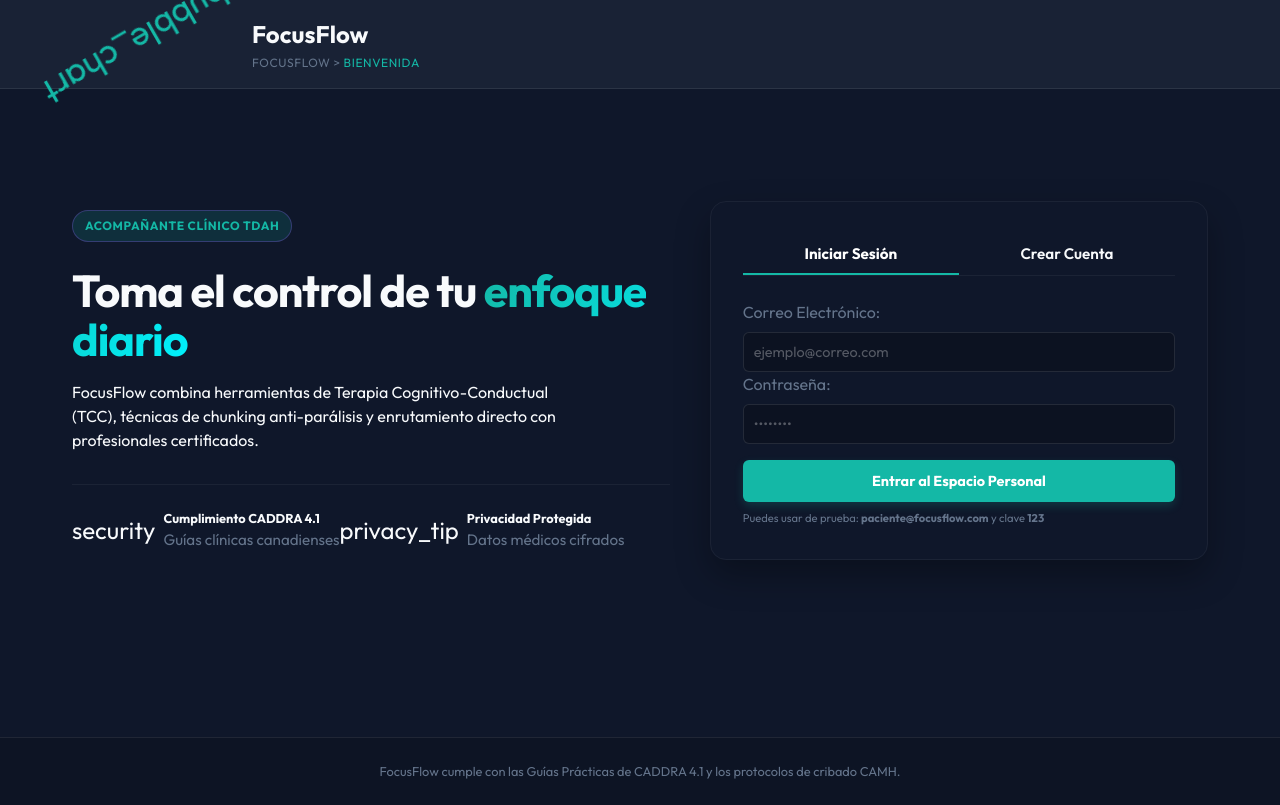
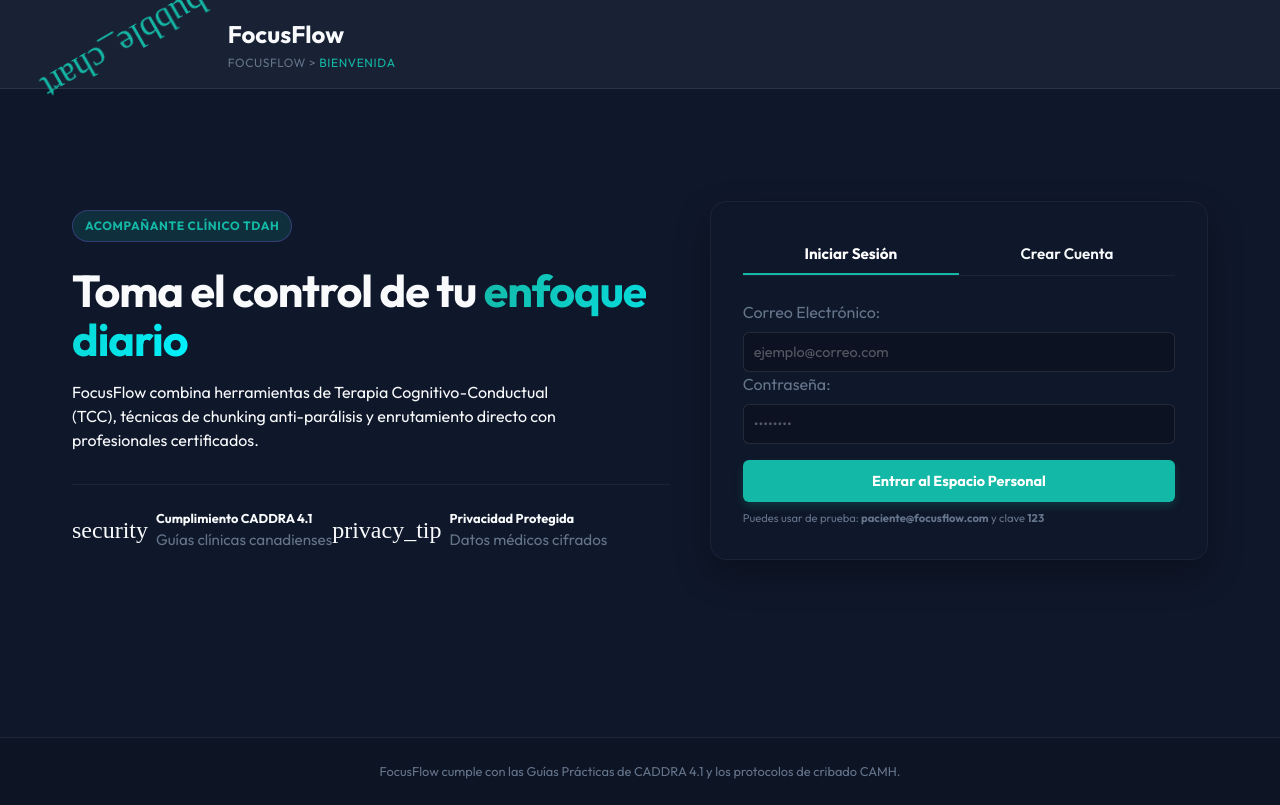
Before and after one commit to danielhrodriguez/focusflow-tdah, a website: page index.html in a window 1280 px wide. Drawn offline with Linux system fonts and the light colour scheme.

Commit message:
Corregir renderizado de iconos Material Icons en movil especificando font-family

```diff
--- a/styles.css
+++ b/styles.css
@@ -34,6 +34,23 @@
   padding: 0;
   box-sizing: border-box;
   font-family: var(--font-family);
+}
+
+/* Forzar tipografía de iconos de Google Material Icons */
+.material-icons {
+  font-family: 'Material Icons' !important;
+  font-weight: normal;
+  font-style: normal;
+  font-size: 24px;
+  line-height: 1;
+  display: inline-block;
+  white-space: nowrap;
+  word-wrap: normal;
+  direction: ltr;
+  -webkit-font-smoothing: antialiased;
+  text-rendering: optimizeLegibility;
+  -moz-osx-font-smoothing: grayscale;
+  font-feature-settings: 'liga';
 }
 
 body {
```
